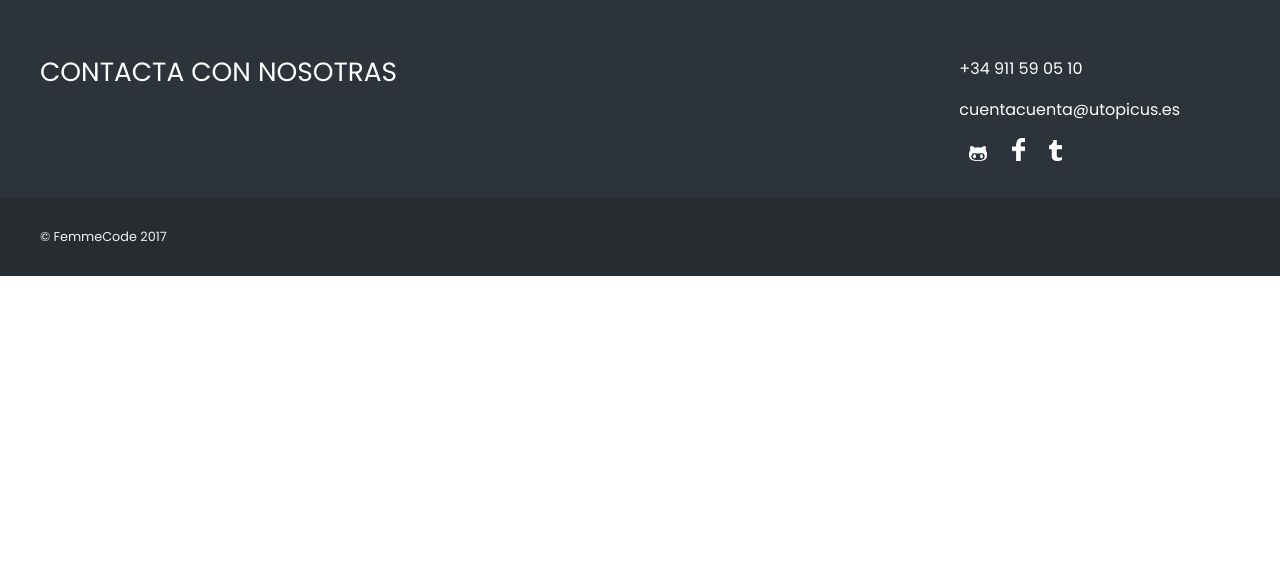
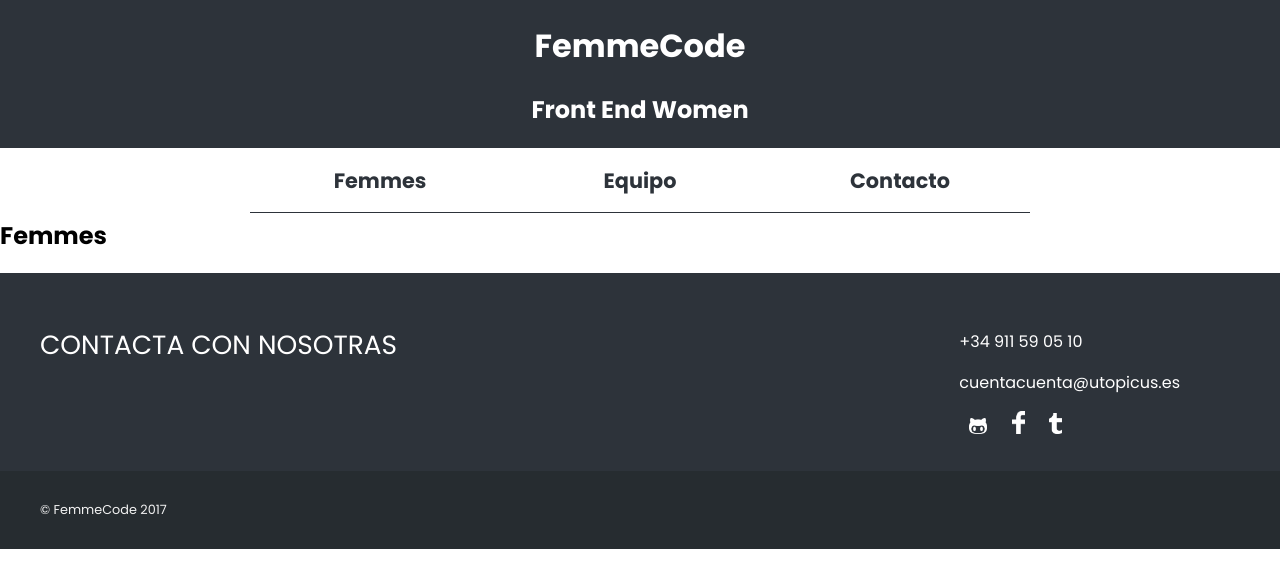
Before and after one commit to Adalab/c-s1-femmecode, a plain HTML site: page index.html in a window 1280 px wide. Drawn offline with Linux system fonts and the light colour scheme.

Commit message:
header and navigation -version1

```diff
--- a/css/style.css
+++ b/css/style.css
@@ -1,5 +1,5 @@
 
-/* GENERAL FOOTER */
+/* GENERAL PAGE */
 
 * {
   box-sizing: border-box;
@@ -9,6 +9,56 @@ body {
   margin: 0;
   font-family: 'Poppins', sans-serif;
 }
+
+/*header & navigator */
+
+header {
+      padding: 0.063em;
+      color: white;
+      background-color: #2d333a;
+      text-align: center;
+      font-family: poppins;
+    }
+    #contenedor-flexible {
+      display: flex;
+      background-color: white;
+      display: flex;
+      flex-direction: row;
+      flex-wrap: nowrap;
+      justify-content: center;
+      align-items: stretch;
+      height: 3.125em;
+      width: auto;
+    }
+    .item-flex {
+      background-color: white;
+      height: 3.125em;
+      line-height: 3.125em;
+      text-align: center;
+      border-bottom: 0.063em solid #2d333a;
+      width: 12.5em;
+      font-size: 1.3em;  <!--sería h3-->
+    }
+
+    .name-link {
+      color: #2d333a;
+      text-decoration: none;
+    }
+    .name-link:hover {
+      background-color: lightgrey;
+      text-decoration: none;
+      color: #2d333a;
+      display: inline-block;
+      height: 3.125em;
+      width: 12.5em;
+    }
+    .name-link:visited {
+      color: #2d333a;
+      text-decoration: none;
+    }
+
+/* GENERAL FOOTER */
+
 
 footer {
   color: #fff;
--- a/index.html
+++ b/index.html
@@ -7,8 +7,18 @@
   <title>FemmeCode</title>
 </head>
 <body>
+  <header>
+  <h1>FemmeCode</h1>
+  <h2>Front End Women</h2>
+  </header>
+  <div id="contenedor-flexible">
 
-</body>
+    <div class="item-flex"><a href="#femmes" class="name-link"><strong>Femmes</strong></a></div>
+    <div class="item-flex"><a href="#equipo" class="name-link"><strong>Equipo</strong></a></div>
+    <div class="item-flex"><a href="#contacto" class="name-link"><strong>Contacto</strong></a></div>
+  </div>
+  <h2 id="femmes">Femmes</h2>
+
 
 
 <!--- FOOTER --->
@@ -31,4 +41,5 @@
   </div>
   <p class="copyright">&copy; FemmeCode 2017</p>
 </footer>
+</body>
 </html>
```
